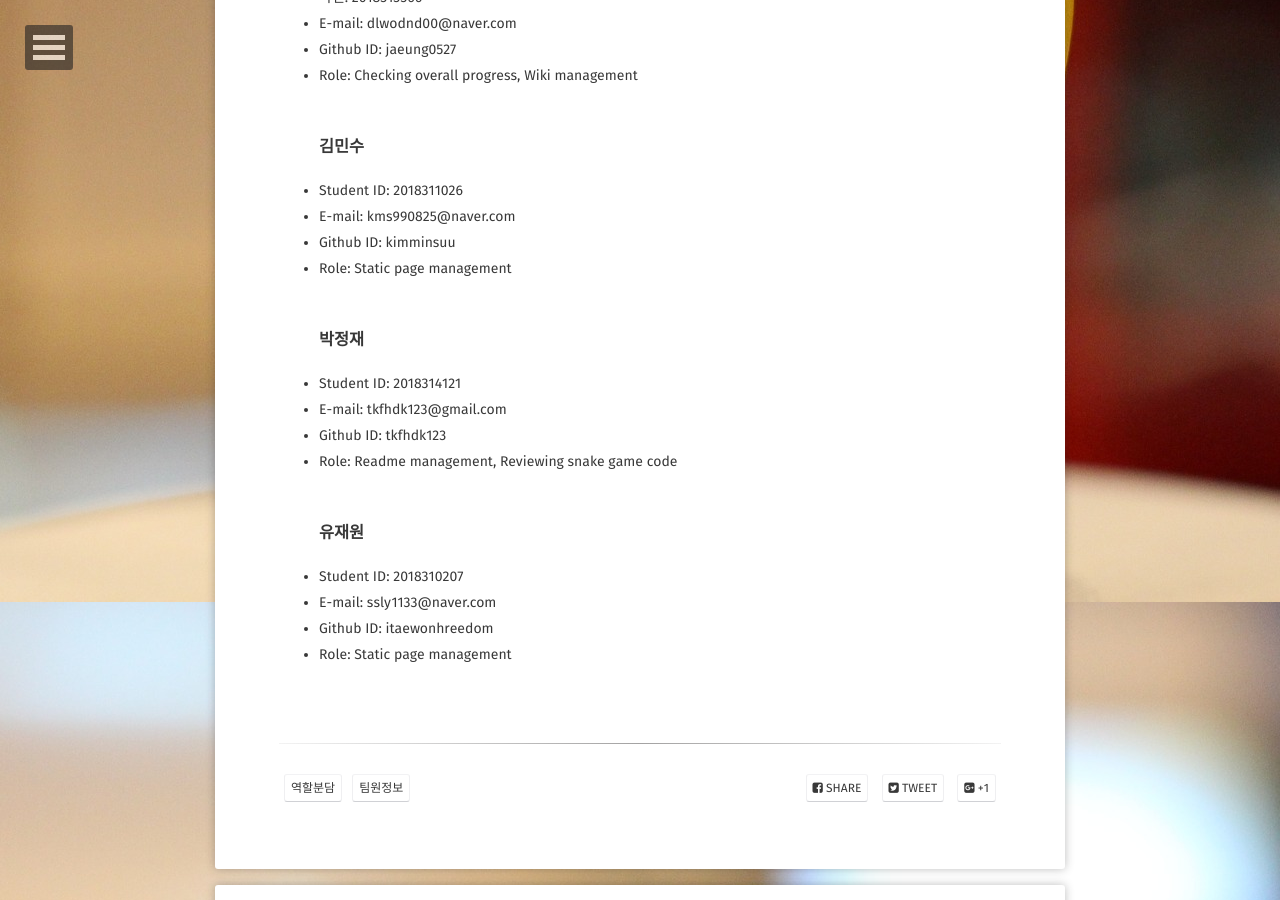
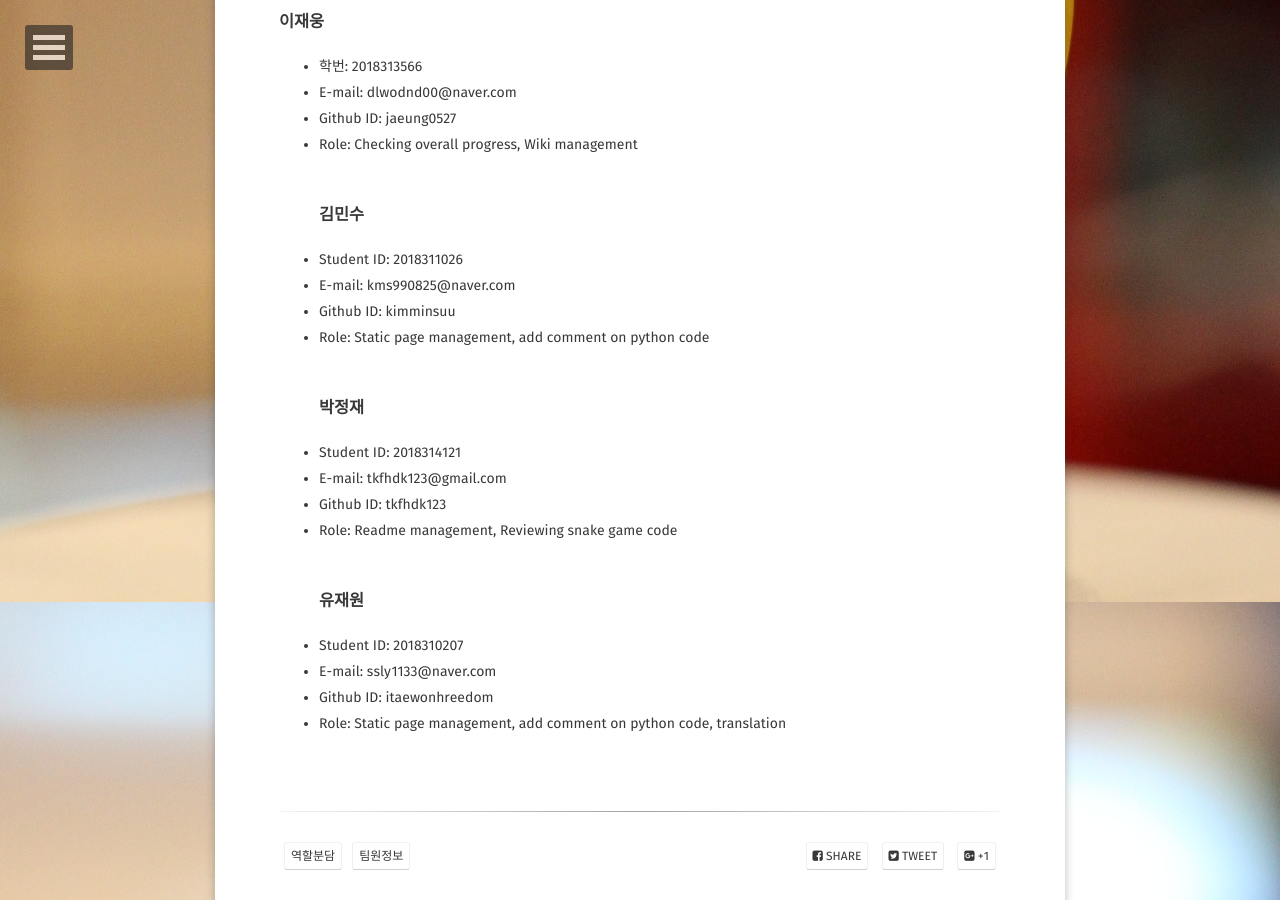
Before and after one commit to 19-1-skku-oss/2019-1-OSS-E3, a Jekyll site: the page built from _posts/2019-06-09-E3 팀원소개 및 역할 분담.md, in a window 1280 px wide and 900 px high, scrolled down 488 px. Built offline with Jekyll 4.4.1, drawn with Linux system fonts in a browser that asks for light colours; some web fonts are replaced; comment, search, counter and statistics services are not loaded.

Commit message:
역할 추가

```diff
--- a/_posts/2019-06-09-E3 팀원소개 및 역할 분담.md
+++ b/_posts/2019-06-09-E3 팀원소개 및 역할 분담.md
@@ -9,7 +9,7 @@ tag:
 comments: true
 ---
 ## Members
-
+<br><br>
 ### 이재웅 ###
 - 학번: 2018313566<br>
 - E-mail: dlwodnd00@naver.com<br>
@@ -20,7 +20,7 @@ comments: true
 - Student ID: 2018311026<br>
 - E-mail: kms990825@naver.com<br>
 - Github ID: kimminsuu
-- Role: Static page management
+- Role: Static page management, add comment on python code
 <br><br>
 ### 박정재 ###
 - Student ID: 2018314121<br>
@@ -32,5 +32,5 @@ comments: true
 - Student ID: 2018310207<br>
 - E-mail: ssly1133@naver.com<br>
 - Github ID: itaewonhreedom
-- Role: Static page management
+- Role: Static page management, add comment on python code, translation
 <br><br>
```
